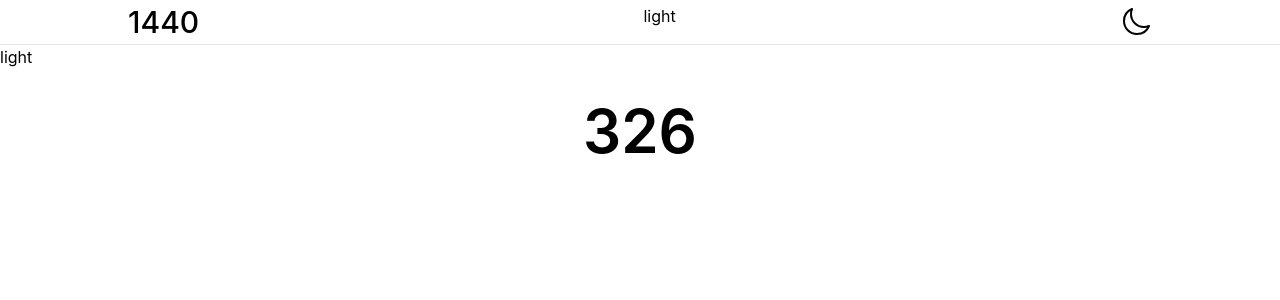
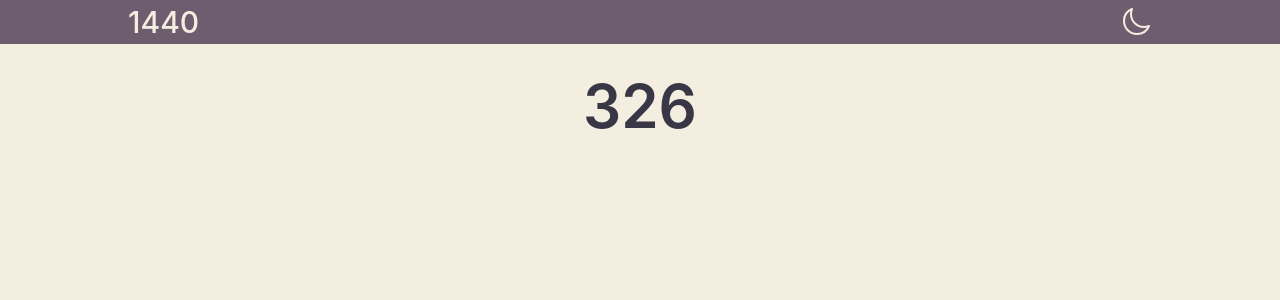
Before and after one commit to RyanTurner02/1440, a React (Create React App) app: page / in a window 1280 px wide. Shown: the top 300 px of the page. Built offline with nearby package versions, Linux system fonts and the light colour scheme; the HTML template or start-up script is replaced by a standard one.

Commit message:
Add light and dark mode colors

```diff
--- a/src/App.css
+++ b/src/App.css
@@ -1,38 +1,13 @@
-.App {
-  text-align: center;
+.light {
+  @apply transition ease-in duration-100;
+
+  background-color: #F4EEE0;
+  color: #393646;
 }
 
-.App-logo {
-  height: 40vmin;
-  pointer-events: none;
+.dark {
+  @apply transition ease-in duration-100;
+
+  background-color: #4F4557;
+  color: #F4EEE0;
 }
-
-@media (prefers-reduced-motion: no-preference) {
-  .App-logo {
-    animation: App-logo-spin infinite 20s linear;
-  }
-}
-
-.App-header {
-  background-color: #282c34;
-  min-height: 100vh;
-  display: flex;
-  flex-direction: column;
-  align-items: center;
-  justify-content: center;
-  font-size: calc(10px + 2vmin);
-  color: white;
-}
-
-.App-link {
-  color: #61dafb;
-}
-
-@keyframes App-logo-spin {
-  from {
-    transform: rotate(0deg);
-  }
-  to {
-    transform: rotate(360deg);
-  }
-}
--- a/src/App.tsx
+++ b/src/App.tsx
@@ -18,16 +18,15 @@ function App() {
   return (
     <BrowserRouter>
       <ThemeContext.Provider value={theme}>
+        <div className={`h-screen ${theme}`}>
           <Header toggleTheme={toggleTheme} />
-        <div className={`container mx-auto ${theme}`}>
-
-          {theme}
-
+          <div className="">
             <Routes>
               <Route path="/" element={<Timer />} />
               <Route path="/about" element={<About />} />
               <Route path="*" element={<NotFound />} />
             </Routes>
+          </div>
         </div>
       </ThemeContext.Provider>
     </BrowserRouter>
--- /dev/null
+++ b/src/components/Header.css
@@ -0,0 +1,17 @@
+.header {
+  @apply flex justify-between px-4 md:px-16 lg:px-32 py-1;
+}
+
+.header-light {
+  @apply transition ease-in duration-100;
+
+  background-color: #6D5D6E;
+  color: #F4EEE0;
+}
+
+.header-dark {
+  @apply transition ease-in duration-100;
+
+  background-color: #393646;
+  color: #F4EEE0;
+}
--- a/src/components/Header.tsx
+++ b/src/components/Header.tsx
@@ -1,6 +1,7 @@
 import { useState, useContext } from 'react';
 import { ThemeContext } from '../App';
 import { Link } from 'react-router-dom';
+import "./Header.css";
 
 const Header = ({ toggleTheme }: any) => {
   const theme = useContext(ThemeContext);
@@ -8,10 +9,8 @@ const Header = ({ toggleTheme }: any) => {
   const [hasDarkMode, setHasDarkMode] = useState((theme === "light") ? false : true);
 
   return (
-    <div className="flex justify-between px-4 md:px-16 lg:px-32 py-1 border-b">
+    <div className={`header header-${theme}`}>
       <h1 className="font-medium text-3xl"><Link to="/">1440</Link></h1>
-
-      {theme}
 
       {hasDarkMode ?
         <svg className="w-8 hover:cursor-pointer" onClick={() => { setHasDarkMode(false); toggleTheme() }} fill="none" stroke="currentColor" stroke-width="1.5" viewBox="0 0 24 24" xmlns="http://www.w3.org/2000/svg" aria-hidden="true">
```
Lines whose indentation alone changed are shown as unchanged.
